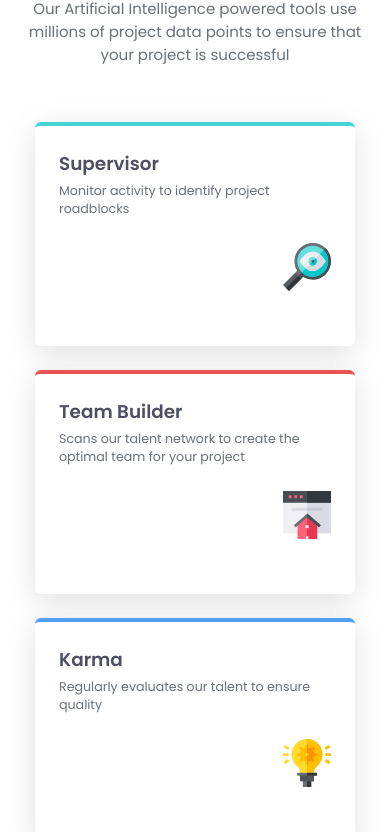
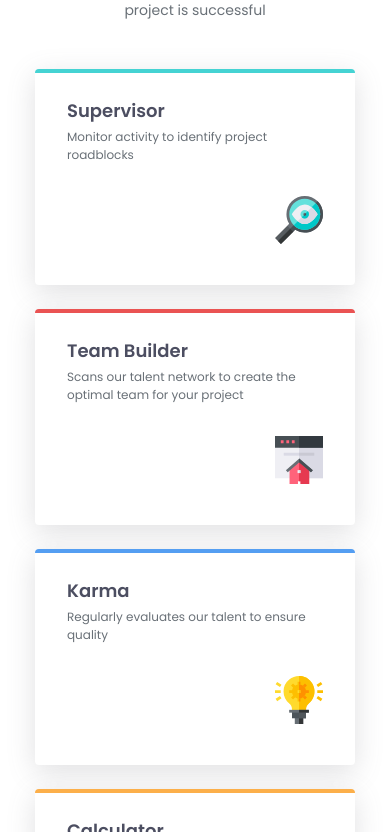
Before and after one commit to kristianusdianata/four-card, a plain HTML site: page index.html in a window 390 px wide. Shown: the part 141-973 px from the top of the page. Drawn offline with Linux system fonts and the light colour scheme.

Commit message:
updated css

```diff
--- a/style.css
+++ b/style.css
@@ -1,6 +1,31 @@
 @import url("https://fonts.googleapis.com/css2?family=Poppins:ital,wght@0,100;0,200;0,300;0,400;0,500;0,600;0,700;0,800;0,900;1,100;1,200;1,300;1,400;1,500;1,600;1,700;1,800;1,900&display=swap");
 
 :root {
+  /* Font sizes */
+  --font-size-xs: 0.75rem; /* 12px */
+  --font-size-sm: 0.875rem; /* 14px */
+  --font-size-base: 1rem; /* 16px */
+  --font-size-md: 1.125rem; /* 18px */
+  --font-size-lg: 1.25rem; /* 20px */
+  --font-size-xl: 1.5rem; /* 24px */
+  --font-size-xxl: 2rem; /* 32px */
+
+  /* Spacing (Padding/Margin) */
+  --spacing-xs: 0.25rem; /* 4px */
+  --spacing-sm: 0.5rem; /* 8px */
+  --spacing-md: 1rem; /* 16px */
+  --spacing-lg: 1.5rem; /* 24px */
+  --spacing-xl: 2rem; /* 32px */
+  --spacing-xxl: 3rem; /* 48px */
+
+  /* Border radius */
+  --radius-xs: 0.125rem; /* 2px */
+  --radius-sm: 0.25rem; /* 4px */
+  --radius-md: 0.5rem; /* 8px */
+  --radius-lg: 1rem; /* 16px */
+  --radius-xl: 1.5rem; /* 24px */
+  --radius-full: 50%; /* rounded full */
+
   /* color */
   --red: hsl(0, 78%, 62%);
   --cyan: hsl(180, 62%, 55%);
@@ -58,27 +83,27 @@ html {
 
 body {
   background-color: var(--white);
-  min-block-size: 100vh;
-  display: flex;
-  flex-direction: column;
-  justify-content: center;
-  align-items: center;
 }
 
 .container {
   max-inline-size: 1440px;
+  min-block-size: 100vh;
+  display: flex;
+  flex-direction: row;
+  justify-content: center;
+  align-items: center;
+  justify-self: center;
 }
 
 .main-content {
   display: flex;
   flex-direction: column;
   align-items: center;
-  padding: 3.5rem 1.5rem;
+  padding: var(--spacing-md);
 }
 
 header {
-  font-size: 1rem;
-  padding-block-end: 3.5em;
+  padding-block-end: var(--spacing-xxl);
   text-align: center;
   display: flex;
   justify-content: center;
@@ -89,18 +114,17 @@ header {
 header h1 {
   display: flex;
   flex-direction: column;
-  font-size: 1.5em;
+  font-size: var(--font-size-xl);
   line-height: 1.4;
 }
 
 header p {
-  margin-block-start: 1em;
-  font-size: 0.94em;
+  margin-block-start: var(--spacing-md);
+  font-size: var(--font-size-sm);
 }
 
 main {
-  font-size: 1rem;
-  gap: 1.5em;
+  gap: var(--spacing-lg);
   display: grid;
   grid-template-columns: repeat(3, 1fr);
   align-items: center;
@@ -109,21 +133,21 @@ main {
 main .card {
   background-color: var(--white);
   box-shadow: rgba(100, 100, 111, 0.2) 0px 7px 29px 0px;
-  border-radius: 6px;
-  min-block-size: 14em;
-  max-inline-size: 20em;
-  padding: 1.5em;
-  font-size: 1em;
+  border-radius: var(--radius-sm);
+  min-block-size: 13.5rem;
+  max-inline-size: 20rem;
+  padding-inline: var(--spacing-xl);
+  padding-block: var(--spacing-lg);
 }
 
 main .card h2 {
-  font-size: 1.15em;
-  margin-block-end: 0.25em;
+  font-size: var(--font-size-md);
+  margin-block-end: var(--spacing-xs);
 }
 
 main .card p {
-  font-size: 0.79em;
-  margin-block-end: 2em;
+  font-size: var(--font-size-xs);
+  margin-block-end: var(--spacing-xl);
 }
 
 main .card .img-container {
@@ -132,8 +156,8 @@ main .card .img-container {
 }
 
 main .card .img-container img {
-  inline-size: 3em;
-  block-size: 3em;
+  inline-size: 3rem;
+  block-size: 3rem;
 }
 
 #card-1 {
@@ -165,7 +189,7 @@ main .card .img-container img {
 /* Medium devices responsive */
 @media only screen and (min-width: 600px) and (max-width: 768px) {
   .container {
-    max-inline-size: 767px;
+    max-inline-size: 768px;
   }
 
   main {
```
